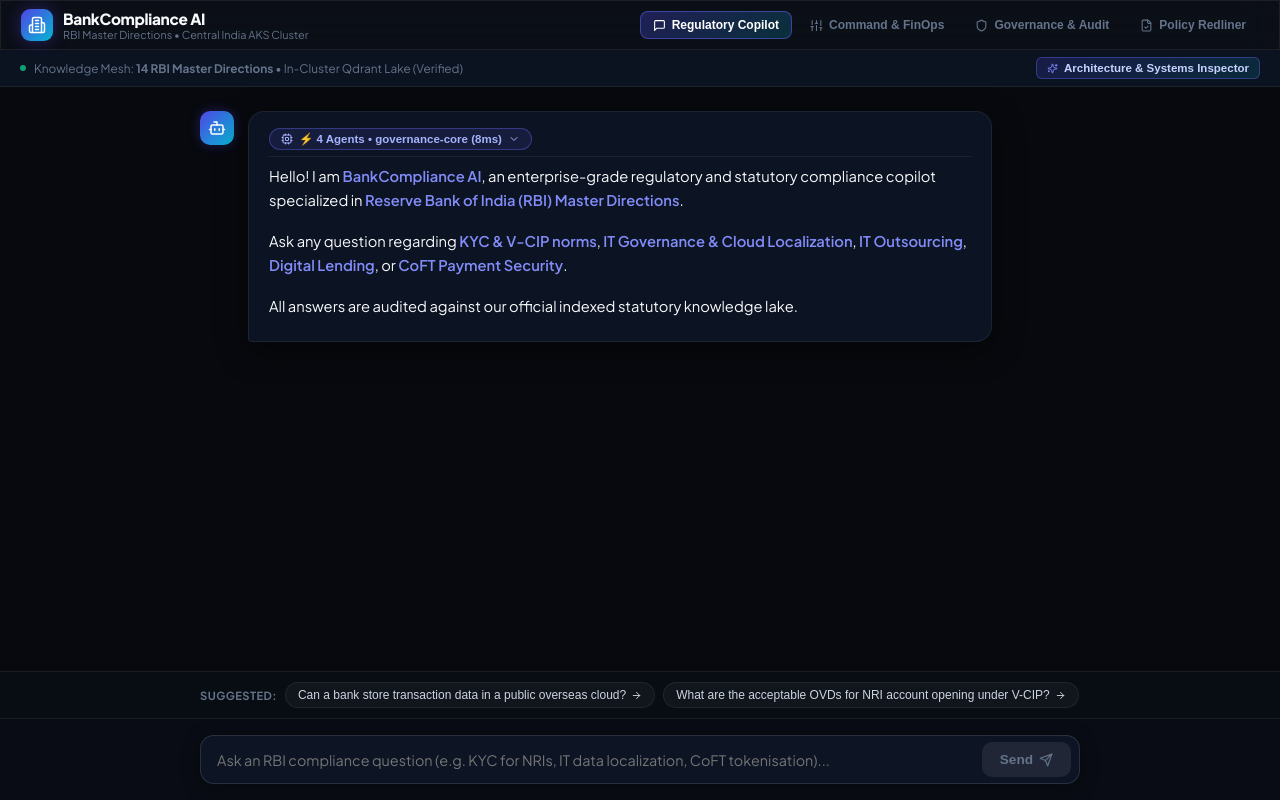
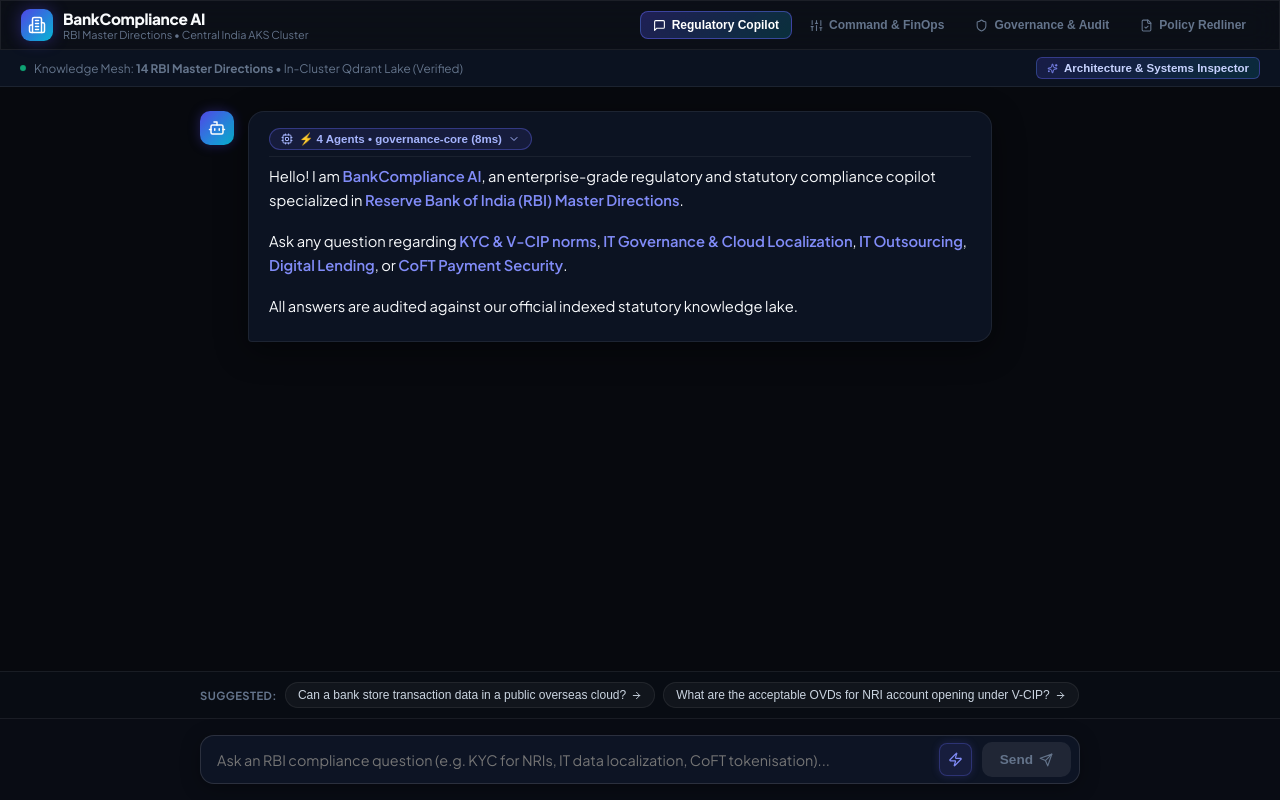
Before and after one commit to RepoCodeGanesh/terraform-azure-iac, a React (Vite) app in the folder app/bank-compliance/frontend/: page / in a window 1280 px wide. Built offline with nearby package versions, Linux system fonts and the light colour scheme.

Commit message:
feat(ui): add compact icon-only inference mode toggle (Zap/Shield) in chat input bar

```diff
--- a/app/bank-compliance/frontend/src/components/ChatWindow.jsx
+++ b/app/bank-compliance/frontend/src/components/ChatWindow.jsx
@@ -1,5 +1,5 @@
 import React, { useState, useEffect, useRef } from 'react'
-import { Send, Bot, Sparkles, ArrowRight, ShieldCheck, Download, Zap, Cpu, ChevronDown, ChevronUp, CheckCircle2, ShieldAlert, MinusCircle } from 'lucide-react'
+import { Send, Bot, Sparkles, ArrowRight, ShieldCheck, Download, Zap, Cpu, ChevronDown, ChevronUp, CheckCircle2, ShieldAlert, MinusCircle, Shield } from 'lucide-react'
 import MarkdownRenderer from './MarkdownRenderer'
 import CitationCard from './CitationCard'
 import PIIBanner from './PIIBanner'
@@ -773,6 +773,30 @@ Approved for CCO / Internal Audit Review.`
                 fontFamily: 'inherit'
               }}
             />
+
+            {/* Inference Mode Toggle — icon only, compact */}
+            <button
+              type="button"
+              onClick={() => setInferenceMode(inferenceMode === 'cloud' ? 'sovereign' : 'cloud')}
+              title={inferenceMode === 'sovereign' ? 'Sovereign SLM (Qwen 2.5 — AKS In-Cluster). Click to switch to Multi-Cloud Fleet.' : 'Multi-Cloud Fleet (Groq / Gemini). Click to switch to Sovereign SLM.'}
+              style={{
+                background: inferenceMode === 'sovereign' ? 'rgba(16, 185, 129, 0.15)' : 'rgba(99, 102, 241, 0.12)',
+                border: inferenceMode === 'sovereign' ? '1px solid rgba(16, 185, 129, 0.4)' : '1px solid rgba(99, 102, 241, 0.3)',
+                borderRadius: '8px',
+                padding: '8px',
+                cursor: 'pointer',
+                display: 'flex',
+                alignItems: 'center',
+                justifyContent: 'center',
+                flexShrink: 0,
+                transition: 'all 0.18s ease',
+                boxShadow: inferenceMode === 'sovereign' ? '0 0 8px rgba(16, 185, 129, 0.25)' : '0 0 8px rgba(99, 102, 241, 0.2)'
+              }}
+            >
+              {inferenceMode === 'sovereign'
+                ? <Shield size={15} color="#34d399" />
+                : <Zap size={15} color="#818cf8" />}
+            </button>
             <button
               type="submit"
               disabled={loading || !input.trim()}
```
